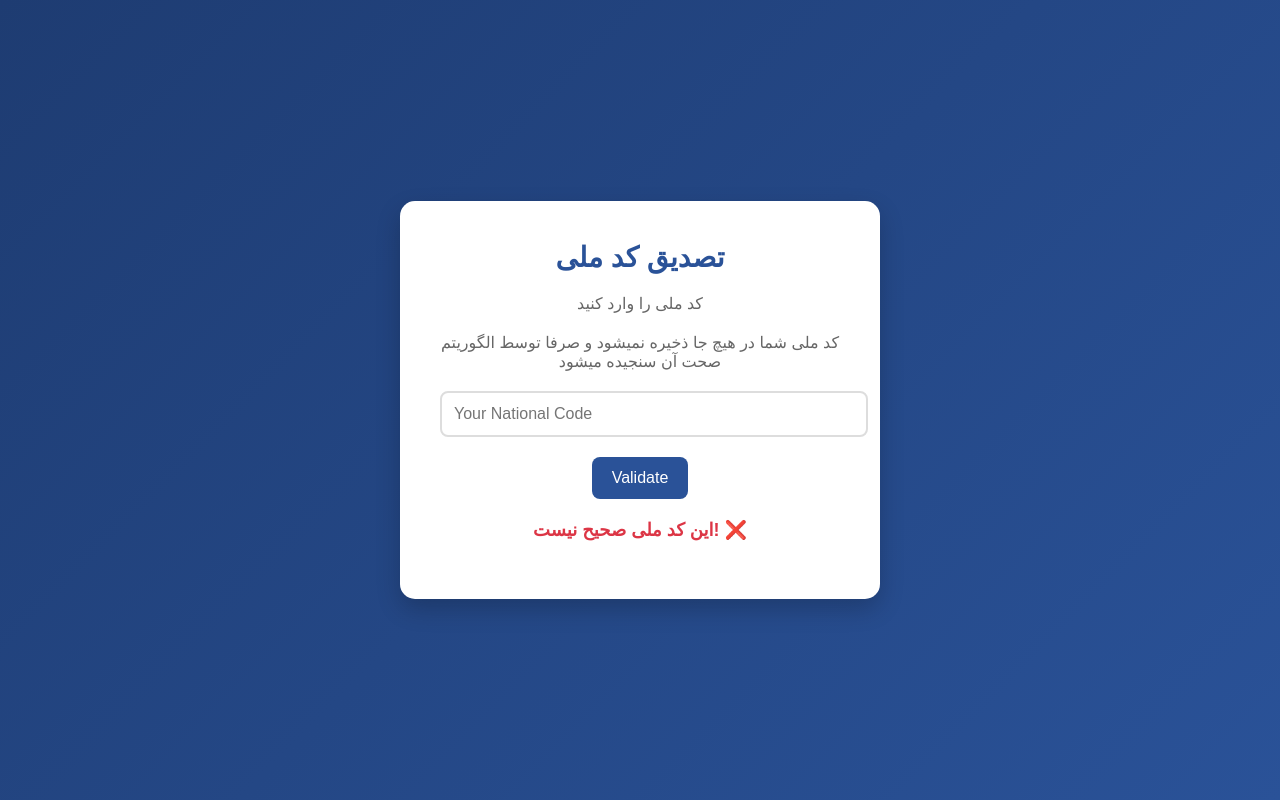
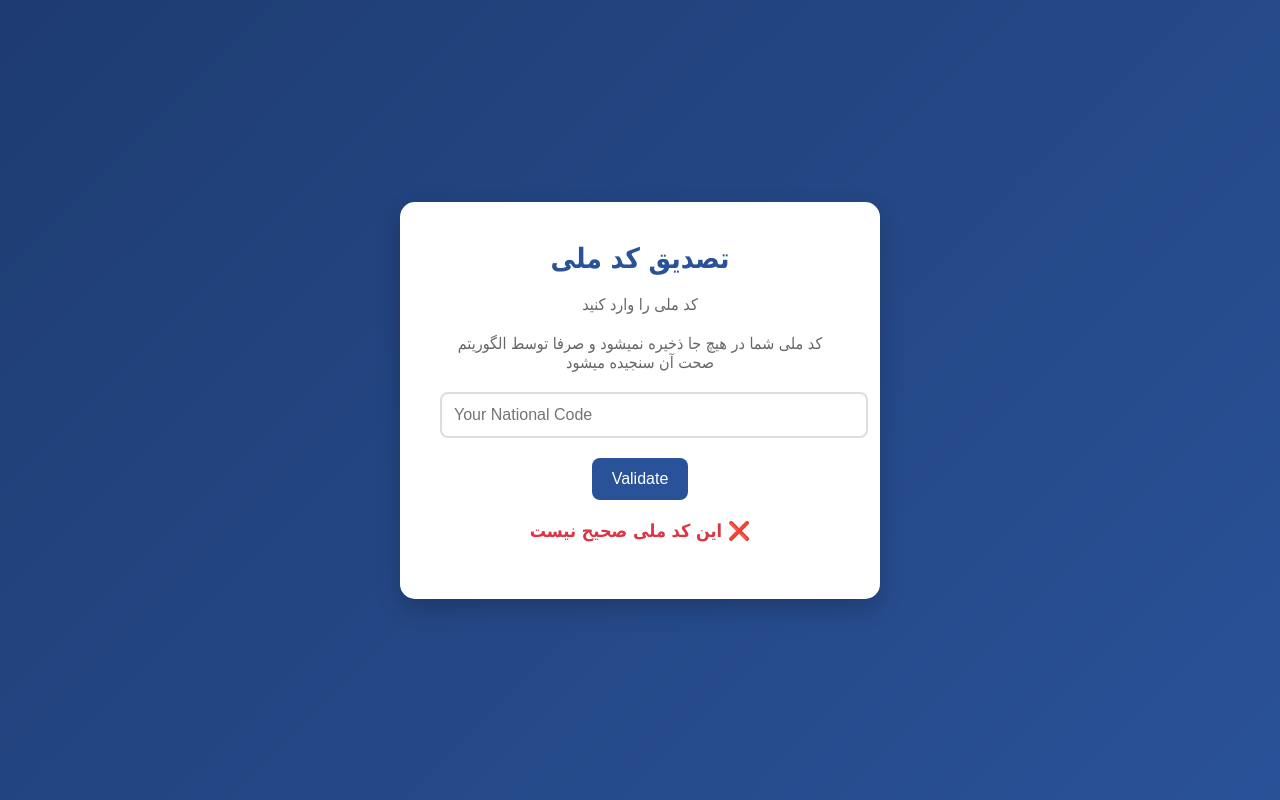
Before and after one commit to jalalvandi/IR-NationalCode, a plain HTML site: page index.html in a window 1280 px wide. Both pictures are taken after a click on the button "Validate". Drawn offline with Linux system fonts and the light colour scheme.

Commit message:
Update index.html

```diff
--- a/index.html
+++ b/index.html
@@ -5,7 +5,7 @@
     <meta name="viewport" content="width=device-width, initial-scale=1.0">
     <title>صحت سنجی کد ملی</title>
 </head>
-<body style="font-family: Arial, sans-serif; margin: 0; padding: 0; background: linear-gradient(135deg, #1e3c72, #2a5298); height: 100vh; display: flex; justify-content: center; align-items: center;">
+<body style="font-family: Tahoma, sans-serif; margin: 0; padding: 0; background: linear-gradient(135deg, #1e3c72, #2a5298); height: 100vh; display: flex; justify-content: center; align-items: center;">
     <div style="background: white; padding: 40px; border-radius: 15px; box-shadow: 0 10px 25px rgba(0, 0, 0, 0.2); width: 400px; text-align: center;">
         <h1 style="color: #2a5298; margin: 0 0 20px; font-size: 28px; font-weight: bold;">تصدیق کد ملی</h1>
         <p style="color: #666; margin: 0 0 20px; font-size: 16px;">کد ملی را وارد کنید</p>
@@ -41,10 +41,10 @@
             resultElement.style.opacity = '0'; // Fade out before updating
             setTimeout(() => {
                 if (isValid) {
-                    resultElement.textContent = 'این کد ملی صحیح است! ✅';
+                    resultElement.textContent = 'این کد ملی صحیح است ✅';
                     resultElement.style.color = '#28a745';
                 } else {
-                    resultElement.textContent = 'این کد ملی صحیح نیست! ❌';
+                    resultElement.textContent = 'این کد ملی صحیح نیست ❌';
                     resultElement.style.color = '#dc3545';
                 }
                 resultElement.style.opacity = '1'; // Fade in with result
```
